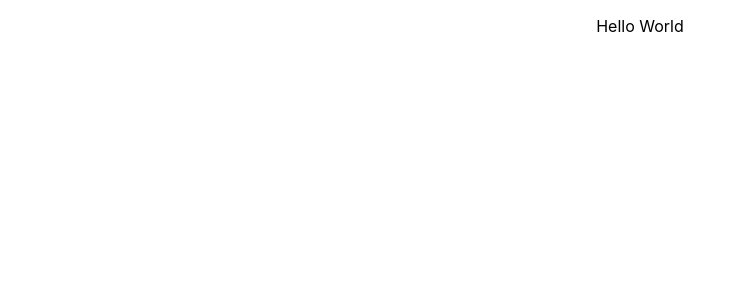
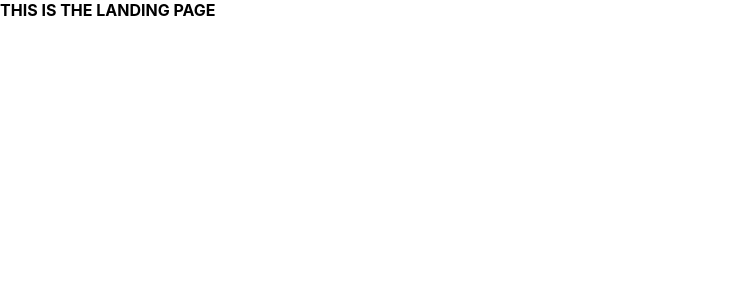
Before and after one commit to NolanAHinshaw/CS4350-Group-10, a React (Create React App) app in the folder studentpulse-ui/: page / in a window 1280 px wide. Shown: the top 300 px of the page, without its empty margins (0-742 px from the left). Built offline with nearby package versions, Linux system fonts and the light colour scheme.

Commit message:
Installed react-router-dom and updated browser router in app.jsx, created skeleton code for landing page

```diff
--- a/studentpulse-ui/package.json
+++ b/studentpulse-ui/package.json
@@ -6,8 +6,10 @@
     "@testing-library/jest-dom": "^5.17.0",
     "@testing-library/react": "^13.4.0",
     "@testing-library/user-event": "^13.5.0",
+    "axios": "^1.5.1",
     "react": "^18.2.0",
     "react-dom": "^18.2.0",
+    "react-router-dom": "^6.17.0",
     "react-scripts": "5.0.1",
     "web-vitals": "^2.1.4"
   },
--- a/studentpulse-ui/public/index.html
+++ b/studentpulse-ui/public/index.html
@@ -24,7 +24,7 @@
       work correctly both with client-side routing and a non-root public URL.
       Learn how to configure a non-root public URL by running `npm run build`.
     -->
-    <title>React App</title>
+    <title>Student Pulse</title>
   </head>
   <body>
     <noscript>You need to enable JavaScript to run this app.</noscript>
--- a/studentpulse-ui/src/Pages/App/App.css
+++ b/studentpulse-ui/src/Pages/App/App.css
@@ -1,3 +1,9 @@
 .App {
-  text-align: center;
+  width: 100%;
+  max-width: 100vw;
+  height: 100%;
+  min-height: 100vh;
+  display: flex;
+  flex-direction: row;
+  color: 'red';
 }
--- a/studentpulse-ui/src/Pages/App/App.js
+++ /dev/null
@@ -1,11 +0,0 @@
-import './App.css';
-
-function App() {
-  return (
-    <div className="App">
-      <p>Hello World</p>
-    </div>
-  );
-}
-
-export default App;
--- /dev/null
+++ b/studentpulse-ui/src/Pages/App/App.jsx
@@ -0,0 +1,15 @@
+import './App.css';
+import { BrowserRouter, Routes, Route} from 'react-router-dom';
+import LandingPage from '../Landing Page/LandingPage';
+
+export default function App() {
+  return (
+    <div className="App">
+      <BrowserRouter>
+        <Routes>
+          <Route path='/' element={<LandingPage />}></Route>
+        </Routes>
+      </BrowserRouter>
+    </div>
+  );
+};
--- /dev/null
+++ b/studentpulse-ui/src/Pages/Landing Page/LandingPage.css
@@ -0,0 +1,3 @@
+.Landing{
+    font-weight: bold;
+}
--- /dev/null
+++ b/studentpulse-ui/src/Pages/Landing Page/LandingPage.jsx
@@ -0,0 +1,9 @@
+import './LandingPage.css';
+
+export default function LandingPage(){
+    return(
+        <div className='Landing'>
+            THIS IS THE LANDING PAGE
+        </div>
+    );
+}
```
Also changed, not shown: 1 other file (tests, documents, lock files or other folders).
